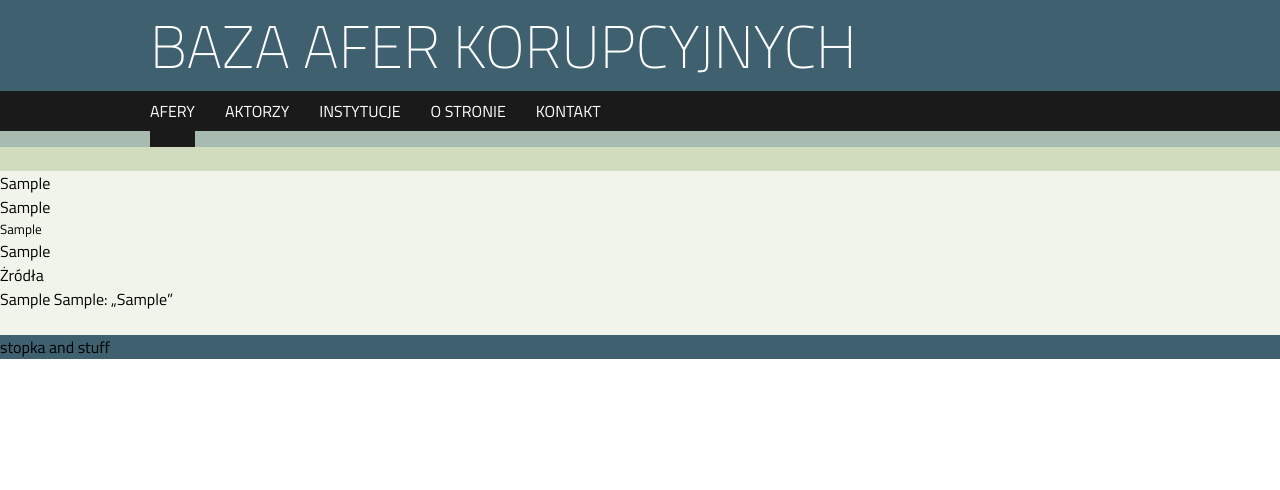
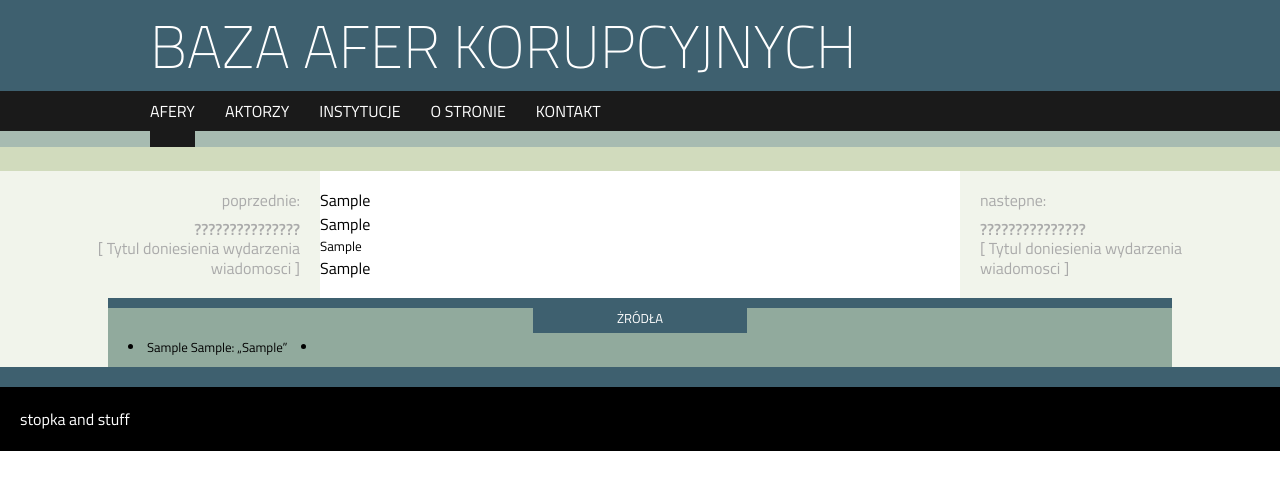
Before and after one commit to CCLab/BriberyDB, a Django app: template templates/wydarzenie.html in a window 1280 px wide. Shown: the top 490 px of the page. Run offline with Django 3.2, Linux system fonts and the light colour scheme; the template is opened without the code that fills it: most values are stand-ins (such as "Sample title", 1, 10 or a date in 2020).

Commit message:
kya's fixes

```diff
--- a/static/style.css
+++ b/static/style.css
@@ -94,11 +94,12 @@ h2, h3, h4, h5, h6 { font-weight: 400; }
 /********** end header ************/
 
 #wrapper {
-	background-color: #3e606f ;
+	background-color: #3e606f;
+	min-width: 900px;
 }
 #kontent {
-	border-top: 3ex solid #d1dbbd ;
-        background-color: #f1f4eb ;
+	border-top: 3ex solid #d1dbbd;
+        background-color: #f1f4eb;
 }
 
 /********** jedna-afera ************/
@@ -260,7 +260,135 @@ h2, h3, h4, h5, h6 { font-weight: 400; }
 /********** footer ************/
 
 #footer {
+background-color:black;
+color: white;
+padding: 20px;
+margin-top: 20px;
 }
 
 
 /********** end footer ************/
+
+/********** skorowidz ************/
+
+#skorowidz { }
+
+#skorowidz-table {
+	float:left;
+	position:relative;
+	left: 20px;
+	top: 20px;
+	width:170px;
+        border-top: 10px solid #3e606f;
+	padding-top:5px;
+
+}
+
+#skorowidz-table li {
+	list-style: none;
+	float: left;
+}
+
+#skorowidz-table li a {
+        display: block;
+        width:30px;
+	height:30px;
+	margin: 2px;
+	background-color: #b2c0c5;
+	text-align: center;
+}
+
+#skorowidz-table li a:hover { background-color: #8ba0a9; }
+
+
+#kolumna-indeksu {
+        width: 50%; margin: 0 auto;
+        padding: 0;
+}
+
+.jedna-litera {
+	background-color: #fff;
+}
+
+.jedna-litera h2 {
+	background-color: #a7bbb1;
+	padding-left:20px;
+	font-weight: 600;
+        border-bottom: 10px solid #c8d4ce;
+}
+
+.jedna-litera h2 a { color: #fff; }
+
+.jedna-litera ul { padding: 20px; }
+.jedna-litera li { list-style: none; }
+.jedna-litera li a { color: #1a1a1a; }
+.jedna-litera li a:hover { font-weight: bold; }
+
+
+/********** end skorowidz ************/
+
+/********** jedno-wydarzenie ************/
+
+#jedno-wydarzenie-paczka {
+	display:table;
+}
+#jedno-wydarzenie-nav-lewo, #jedno-wydarzenie-nav-prawo,
+#jedno-wydarzenie { display: table-cell; }
+
+#jedno-wydarzenie-nav-lewo, #jedno-wydarzenie-nav-prawo {
+	padding: 20px;
+	color: #aaa;
+	line-height:1.2em;
+}
+
+#jedno-wydarzenie-nav-lewo { text-align:right; }
+
+#jedno-wydarzenie-nav-lewo .data, #jedno-wydarzenie-nav-prawo .data {
+	display: block;
+	margin-top:10px;
+	font-weight:600;
+}
+
+#jedno-wydarzenie-zrodla {
+	border-top: 10px solid #3e606f;
+	padding: 0 20px 10px 20px;
+	background-color: #91aa9d;
+	width: 80%; margin: 0 auto;
+}
+
+#jedno-wydarzenie-zrodla h4 {
+	padding-top: 0;
+	margin: 0 auto;
+	margin-top:0;
+        text-align: center;
+        text-transform: uppercase;
+        font-size: small;
+        width:20%;
+        color: #fff;
+        background-color: #3e606f;
+        padding: 0 5px 5px 5px;
+        margin-bottom: 4px;
+
+}
+
+#jedno-wydarzenie-zrodla ul {
+        list-style-position: inside;
+}
+#jedno-wydarzenie-zrodla ul li {
+        float: left;
+        margin-right: 1em;
+	font-size: small;
+}
+
+#jedno-wydarzenie-zrodla ul:after {
+        content: "";
+        display: table;
+        clear:both;
+}
+
+#jedno-wydarzenie {
+        width: 50%; margin: 0 auto;
+	background-color: #fff;
+}
+
+/********** end jedno-wydarzenie ************/
--- a/templates/wydarzenie.html
+++ b/templates/wydarzenie.html
@@ -1,18 +1,39 @@
 {% extends "body.html" %}{% block content %}
-          <div class="wydarzenie">
+
+	<div id="jedno-wydarzenie-paczka">
+
+	<div id="jedno-wydarzenie-nav-lewo">
+	poprzednie:
+	<span class="data">???????????????</span>
+	[ Tytul doniesienia wydarzenia wiadomosci ]
+	</div>
+
+          <div id="jedno-wydarzenie">
             <div class="data">{{ event.1 }}</div>
             <div class="glowka">
               <h4>{% if event.6 %}{{ event.6 }}{% else %}[ tytuł wydarzenia ]{% endif %}</h4>
             </div>
+
             <div class="ramka">
               <h5>{% if event.6 %}{{ event.6 }}{% else %}[ tytuł wydarzenia ]{% endif %}</h5>
               <p class="wydarzenie-tekst">{{ event.2 }}</p>
             </div><!-- koniec ramka -->
-          </div><!-- koniec wydarzenie -->{# endfor #}
-          <div id="zrodla">
+
+          </div><!-- koniec jedno-wydarzenie -->{# endfor #}
+
+	<div id="jedno-wydarzenie-nav-prawo">
+	nastepne:
+	<span class="data">???????????????</span>
+	[ Tytul doniesienia wydarzenia wiadomosci ]
+	</div>
+
+	</div><!-- koniec jedno-wydarzenie-paczka -->
+
+          <div id="jedno-wydarzenie-zrodla">
             <h4>Żródła</h4>
             <ul>{% for ref in refs %}
               <li>{{ ref.2 }} {{ ref.4 }}: &bdquo;{{ ref.1 }}&rdquo;<li>{% endfor %}
             </ul>
-          </div>
+          </div><!-- koniec jedno-wydarzenie-zrodla -->
+
 {% endblock content %}
--- a/templates/xhtml.html
+++ b/templates/xhtml.html
@@ -13,7 +13,7 @@
       href="http://yui.yahooapis.com/2.9.0/build/fonts/fonts-min.css"> -->
     <!-- local CSS -->
     <link rel="stylesheet" type="text/css" href="/static/style.css" />
-    <link href='http://fonts.googleapis.com/css?family=Titillium+Web:400,700,600,300,200' rel='stylesheet' type='text/css' />
+    <link href='http://fonts.googleapis.com/css?family=Titillium+Web:400,700,600,300,200&subset=latin,latin-ext' rel='stylesheet' type='text/css' />
   </head>
   <body>{% block body %}{% endblock body %}
   </body>
```
Also changed, not shown: other parts of static/style.css (+13 -14 lines), templates/afera.html (+5 -5 lines), templates/indeks.html (+13 -5 lines).
